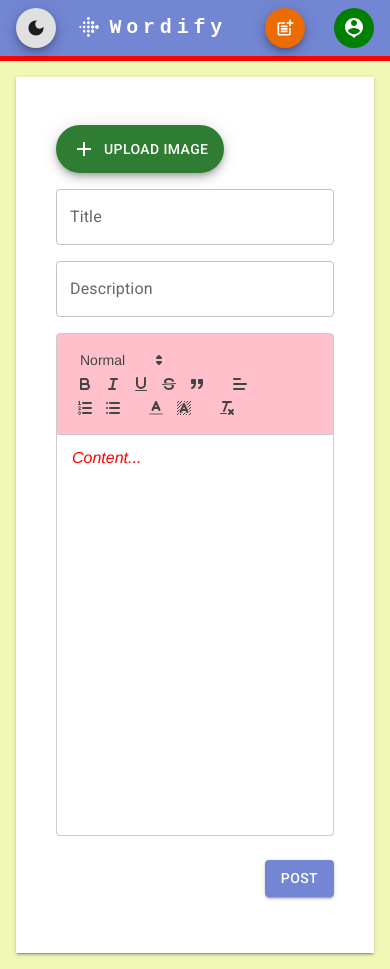
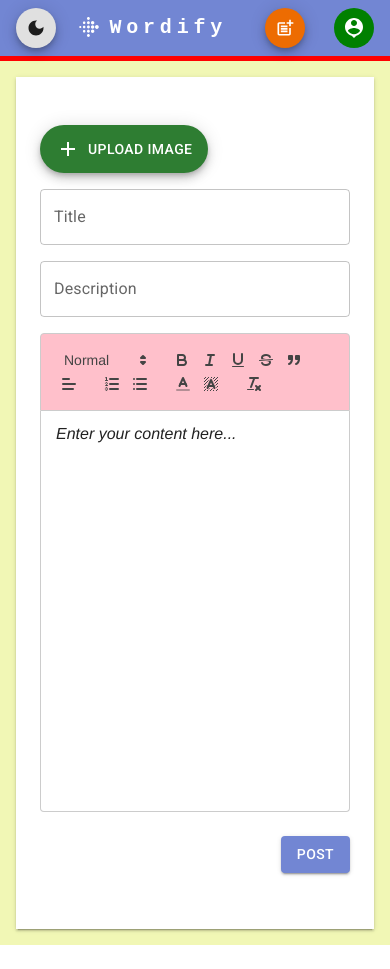
Before and after one commit to imak02/mern-blog, a React (Vite) app: page /blog/create in a window 390 px wide. After the commit the page ends 945 px from the top, so only its background shows below. Built offline with nearby package versions, Linux system fonts and the light colour scheme.

Commit message:
Make image responsive to mobile screens in createBlog page

```diff
--- a/src/pages/CreateBlog.jsx
+++ b/src/pages/CreateBlog.jsx
@@ -1,20 +1,12 @@
-import Avatar from "@mui/material/Avatar";
-import FormControlLabel from "@mui/material/FormControlLabel";
-import Checkbox from "@mui/material/Checkbox";
 import Paper from "@mui/material/Paper";
 import Box from "@mui/material/Box";
-import Grid from "@mui/material/Grid";
-import LockOutlinedIcon from "@mui/icons-material/LockOutlined";
-import Typography from "@mui/material/Typography";
-import { Chip, Container, Divider, Fab, Input } from "@mui/material";
-import React, { useContext, useState } from "react";
+import { Card, CardMedia, Container, Fab, Input } from "@mui/material";
+import React, { useState } from "react";
 import { useFormik } from "formik";
-import * as Yup from "yup";
-import { Button, IconButton, InputAdornment, TextField } from "@mui/material";
-import { Add, Google, Visibility, VisibilityOff } from "@mui/icons-material";
-import { Link, useNavigate } from "react-router-dom";
+import { Button, TextField } from "@mui/material";
+import { Add } from "@mui/icons-material";
+import { useNavigate } from "react-router-dom";
 import axios from "axios";
-import { AuthContext } from "../context/AuthContextProvider";
 import ReactQuill from "react-quill";
 import "react-quill/dist/quill.snow.css";
 import "./CreateBlog.scss";
@@ -82,7 +74,7 @@ export default function CreateBlog() {
       }}
     >
       <Container>
-        <Paper elevation={2} square sx={{ my: 2, p: 2, height: "100%" }}>
+        <Paper elevation={2} square sx={{ my: 2, py: 2, height: "100%" }}>
           <Box
             sx={{
               my: 3,
@@ -137,17 +129,15 @@ export default function CreateBlog() {
               </Fab>
 
               {image && (
-                <Box
-                  component="img"
-                  src={image}
+                <Card
                   sx={{
-                    height: "300px",
-                    width: "500px",
-                    objectFit: "cover",
-                    margin: 2,
+                    maxWidth: { xs: 350, md: 500 },
+                    mb: 2,
                     alignSelf: "center",
                   }}
-                />
+                >
+                  <CardMedia component="img" src={image} title="Uploads" />
+                </Card>
               )}
 
               <TextField
@@ -194,7 +184,7 @@ export default function CreateBlog() {
                 }}
                 value={value}
                 onChange={setValue}
-                placeholder="Content..."
+                placeholder="Enter your content here..."
               />
 
               <Button
--- a/src/pages/CreateBlog.scss
+++ b/src/pages/CreateBlog.scss
@@ -23,13 +23,12 @@
 }
 
 .ql-editor.ql-blank::before {
-  color: red;
+  color: inherit;
 }
 
 .ql-snow.ql-toolbar {
   button,
   .ql-picker-label {
-    color: "orange";
     background-color: pink;
   }
 }
```
